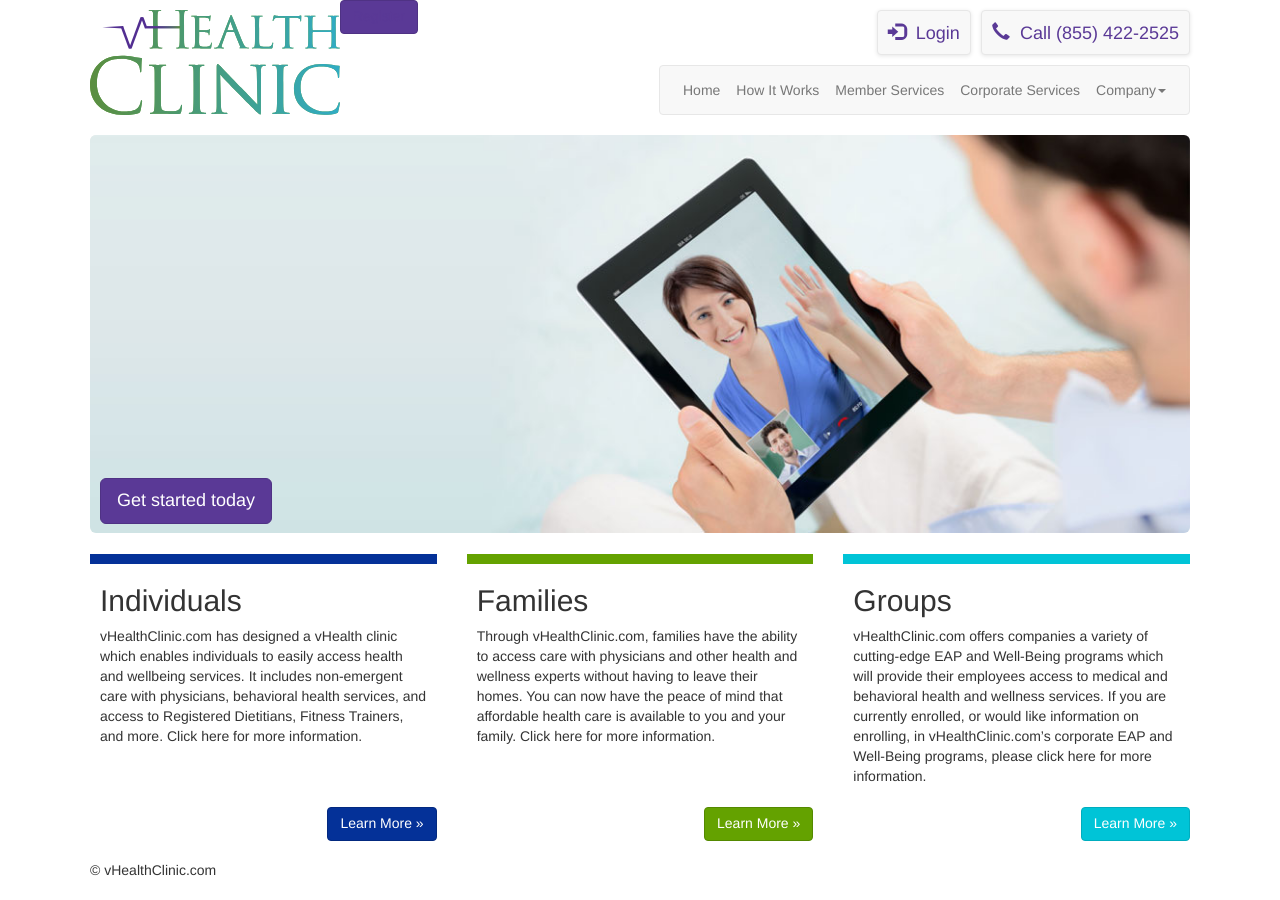
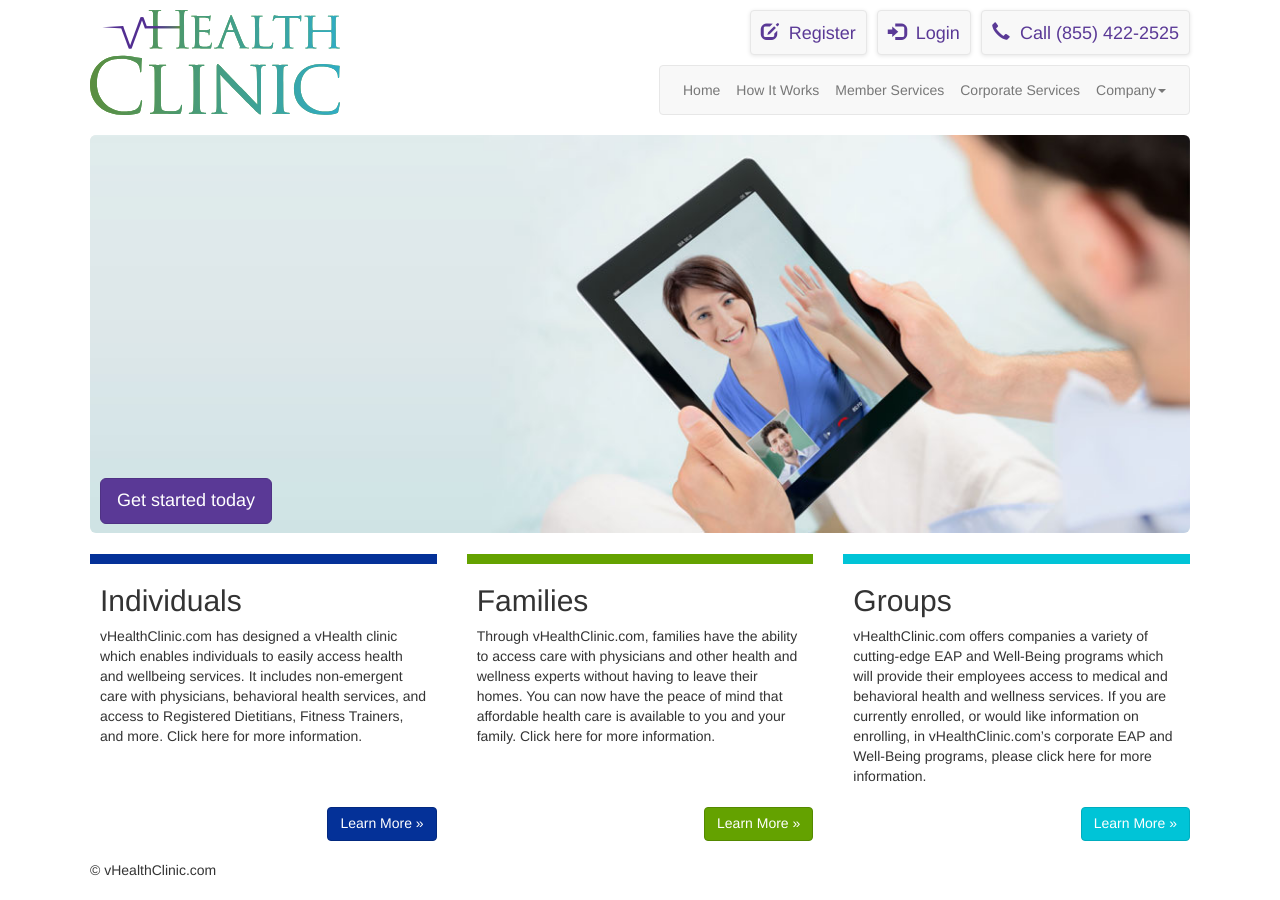
Before and after one commit to 1VirtualHealth/vhealthclinic.com, a Jekyll site: the page built from index.html, in a window 1280 px wide. Built offline with Jekyll 4.4.1, drawn with Linux system fonts in a browser that asks for light colours; nearby versions of some CDN libraries; Markdown is read by kramdown in place of the engine named in the settings.

Commit message:
Update masthead.html

```diff
--- a/_includes/masthead.html
+++ b/_includes/masthead.html
@@ -7,6 +7,6 @@
         </div>
         <a href="tel:8554222525" class="navbar navbar-default phone-tag hidden-xs" type="tel"><h4><i class="glyphicon glyphicon-earphone"></i><span class="hidden-phone">&nbsp;&nbsp;Call (855) 422-2525</span></h4></a>
         <a href="{{ site.data.links.login }}" class="navbar navbar-default phone-tag hidden-xs"><h4><i class="glyphicon glyphicon-log-in"></i><span class="hidden-phone">&nbsp;&nbsp;Login</span></h4></a>
-        <button type="button" class="btn btn-primary hidden-xs"><a href="{{ site.data.links.register }}">Register</a></button>
-        {% include navigation.html %}
+        <a href="{{ site.data.links.register }}" class="navbar navbar-default phone-tag hidden-xs"><h4><i class="glyphicon glyphicon-edit"></i><span class="hidden-phone">&nbsp;&nbsp;Register</span></h4></a>
+       {% include navigation.html %}
       </div>
```
